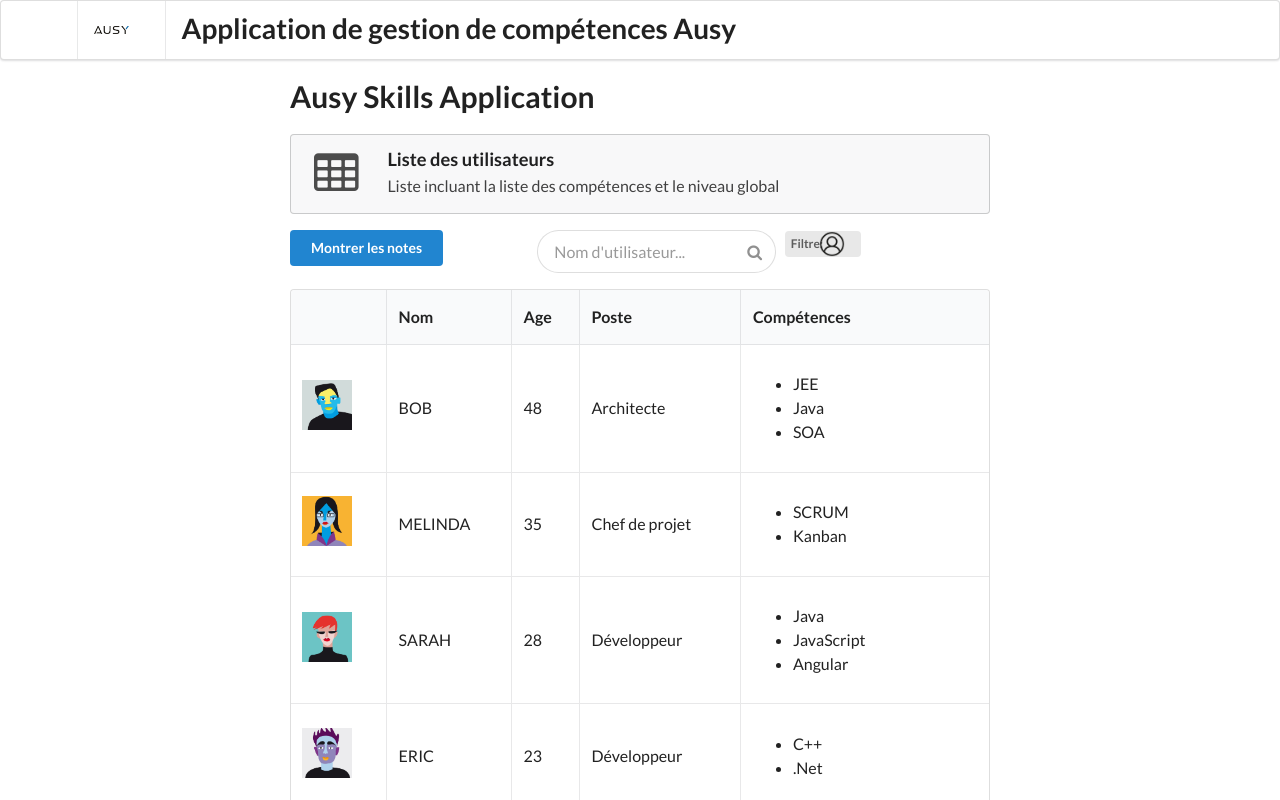
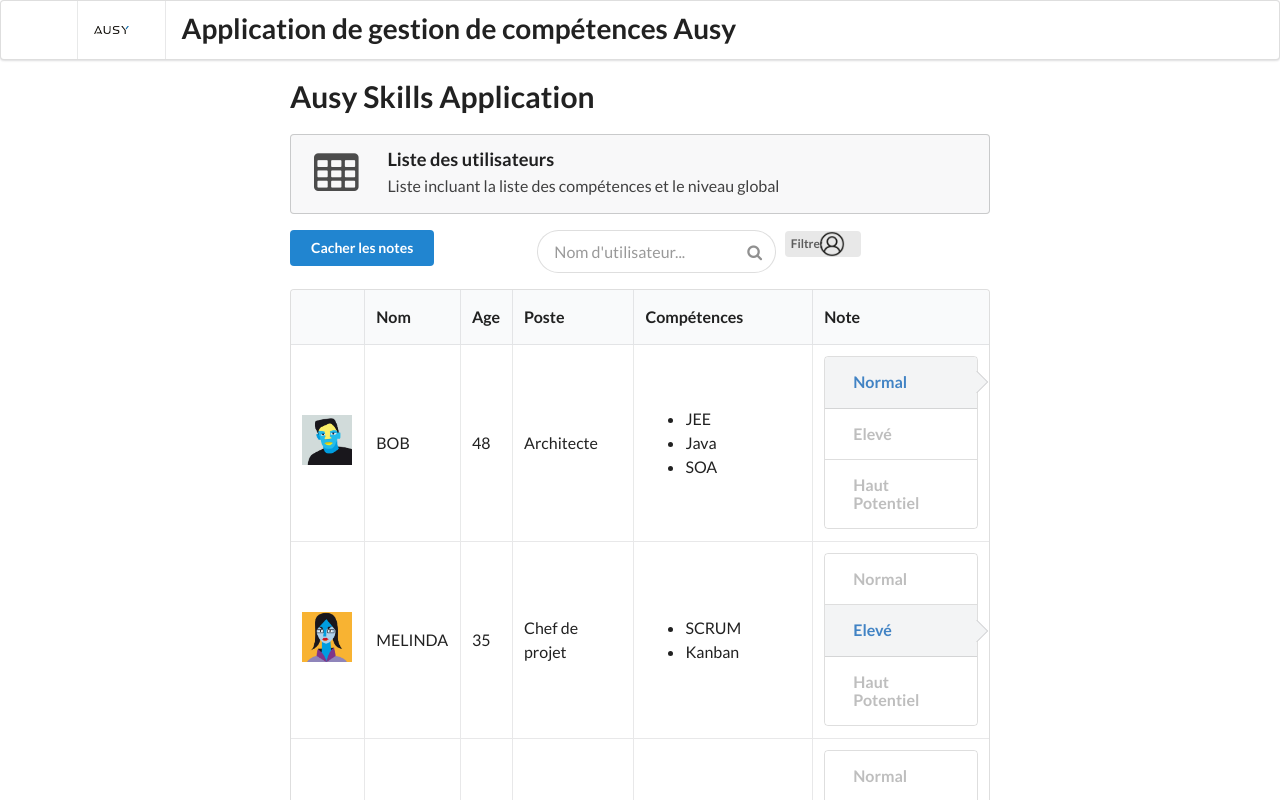
Before and after one commit to adurlea/ausy-skills-app, an Angular app: page / in a window 1280 px wide. Shown: the top 800 px of the page. Built offline with nearby package versions, Linux system fonts and the light colour scheme.

Commit message:
TP 3 Implemantations: - creating nested component - fix error on empty user list - creating injectable service with static return users list

```diff
--- a/src/app/app.module.ts
+++ b/src/app/app.module.ts
@@ -5,12 +5,14 @@ import { FormsModule } from '@angular/forms';
 import { AppComponent } from './app.component';
 import { UserListComponent } from './user-list/user-list.component';
 import { ConvertToList } from './pipes/convert-to-list.pipes';
+import { UserRatingComponent } from './shared/user-rating.component';
 
 @NgModule({
   declarations: [
     AppComponent,
     UserListComponent,
-    ConvertToList
+    ConvertToList,
+    UserRatingComponent
   ],
   imports: [
     BrowserModule,
--- /dev/null
+++ b/src/app/shared/user-rating.component.html
@@ -0,0 +1,19 @@
+<div class="ui vertical steps">
+  <div class="{{statusNormal}} step">
+    <div class="content">
+      <div class="title">Normal</div>
+    </div>
+  </div>
+
+  <div class="{{statusEleve}} step">
+    <div class="content">
+      <div class="title">Elevé</div>
+    </div>
+  </div>
+
+  <div class="{{statusHP}} step">
+    <div class="content">
+      <div class="title">Haut Potentiel</div>
+    </div>
+  </div>
+</div>
--- /dev/null
+++ b/src/app/shared/user-rating.component.ts
@@ -0,0 +1,29 @@
+import { Component, OnChanges, Input } from '@angular/core';
+
+@Component({
+  selector: 'app-user-rating',
+  templateUrl: './user-rating.component.html',
+  styleUrls: ['./user-rating.component.css']
+})
+export class UserRatingComponent implements OnChanges {
+  @Input() rating: number;
+  @Input() age: number;
+  statusNormal: string = 'disabled';
+  statusEleve: string = 'disabled';
+  statusHP: string = 'disabled';
+
+  constructor() { }
+
+  ngOnChanges(): void {
+    const ratio = this.age / this.rating;
+
+    if (ratio < 7) {
+      this.statusHP = 'active';
+    } else if (ratio <= 8) {
+      this.statusEleve = 'active';
+    } else {
+      this.statusNormal = 'active';
+    }
+  }
+
+}
--- a/src/app/user-list/user-list.component.html
+++ b/src/app/user-list/user-list.component.html
@@ -47,11 +47,11 @@
         <td>{{user.userAge}}</td>
         <td>{{user.userJob}}</td>
         <td [innerHTML]="user.userSkills | convertToList"></td>
-        <td *ngIf='showNotes'>{{user.userRating}}</td>
+        <td *ngIf='showNotes'><app-user-rating [rating]='user.userRating' [age]='user.userAge'></app-user-rating></td>
       </tr>
     </tbody>
   </table>
-  <div class="ui error message" *ngIf="!users || !users.length">
+  <div class="ui error message" *ngIf="!filteredUsers || !filteredUsers.length">
     <i class="close icon"></i>
     <div class="header">
       Aucun utilisateur disponible
--- a/src/app/user-list/user-list.component.ts
+++ b/src/app/user-list/user-list.component.ts
@@ -1,5 +1,6 @@
 import { Component, OnInit } from '@angular/core';
 import { IUser } from '../user/user';
+import { UserService } from '../user/user.service';
 
 @Component({
   selector: 'app-user-list',
@@ -10,64 +11,17 @@ export class UserListComponent implements OnInit {
 
   pageTitle: string = 'Liste des utilisateurs';
   imageSize: number = 50;
-  showNotes: boolean = false;
+  showNotes: boolean = true;
   _userFilter: string;
 
   filteredUsers: IUser[];
-  users: IUser[] = [
-    {
-       'userId':1,
-     'userName':'Bob',
-       'userAge':48,
-       'userJob':'Architecte',
-     'userSkills':'JEE,Java,SOA',
-     'userRating':4.5,
-     'userImage':'assets/images/bob.jpg'
-     },
-     {
-       'userId':2,
-     'userName':'Melinda',
-       'userAge':35,
-       'userJob':'Chef de projet',
-     'userSkills':'SCRUM,Kanban',
-     'userRating':4.7,
-     'userImage':'assets/images/melinda.jpg'
-     },
-     {
-       'userId':3,
-     'userName':'Sarah',
-       'userAge':28,
-       'userJob':'Développeur',
-     'userSkills':'Java,JavaScript,Angular',
-     'userRating':3.5,
-     'userImage':'assets/images/sarah.jpg'
-     },
-     {
-       'userId':4,
-     'userName':'Eric',
-       'userAge':23,
-       'userJob':'Développeur',
-     'userSkills':'C++,.Net',
-     'userRating':3.7,
-     'userImage':'assets/images/eric.jpg'
-     },
-     {
-       'userId':5,
-     'userName':'Vincent',
-       'userAge':40,
-       'userJob':'Testeur',
-     'userSkills':'Junit,Selenium,Squash,Robot Framework',
-     'userRating':3.9,
-     'userImage':'assets/images/vincent.jpg'
-     }
- ];
+  users: IUser[];
 
-  constructor() {
-    this.filteredUsers = this.users;
-    this._userFilter = '';
-  }
+  constructor(private userService: UserService) {}
 
   ngOnInit() {
+    this.users = this.userService.getUsers();
+    this.filteredUsers = this.users;
   }
 
   get userFilter() {
@@ -76,7 +30,7 @@ export class UserListComponent implements OnInit {
 
   set userFilter(value: string) {
     this._userFilter = value;
-    this.filteredUsers = this.performFilter(this._userFilter);
+    this.filteredUsers = this.performFilter(this.userFilter);
   }
 
   toogleNotes() {
--- /dev/null
+++ b/src/app/user/user.service.ts
@@ -0,0 +1,60 @@
+import { Injectable } from '@angular/core';
+import { IUser } from './user';
+
+@Injectable({
+  providedIn: 'root'
+})
+export class UserService {
+
+  constructor() { }
+
+  getUsers(): IUser[] {
+    return [
+      {
+         'userId':1,
+       'userName':'Bob',
+         'userAge':48,
+         'userJob':'Architecte',
+       'userSkills':'JEE,Java,SOA',
+       'userRating':4.5,
+       'userImage':'assets/images/bob.jpg'
+       },
+       {
+         'userId':2,
+       'userName':'Melinda',
+         'userAge':35,
+         'userJob':'Chef de projet',
+       'userSkills':'SCRUM,Kanban',
+       'userRating':4.7,
+       'userImage':'assets/images/melinda.jpg'
+       },
+       {
+         'userId':3,
+       'userName':'Sarah',
+         'userAge':28,
+         'userJob':'Développeur',
+       'userSkills':'Java,JavaScript,Angular',
+       'userRating':3.5,
+       'userImage':'assets/images/sarah.jpg'
+       },
+       {
+         'userId':4,
+       'userName':'Eric',
+         'userAge':23,
+         'userJob':'Développeur',
+       'userSkills':'C++,.Net',
+       'userRating':3.7,
+       'userImage':'assets/images/eric.jpg'
+       },
+       {
+         'userId':5,
+       'userName':'Vincent',
+         'userAge':40,
+         'userJob':'Testeur',
+       'userSkills':'Junit,Selenium,Squash,Robot Framework',
+       'userRating':3.9,
+       'userImage':'assets/images/vincent.jpg'
+       }
+   ];
+  }
+}
```
Also changed, not shown: src/app/shared/user-rating.component.css (added), 2 other files (tests, documents, lock files or other folders).
